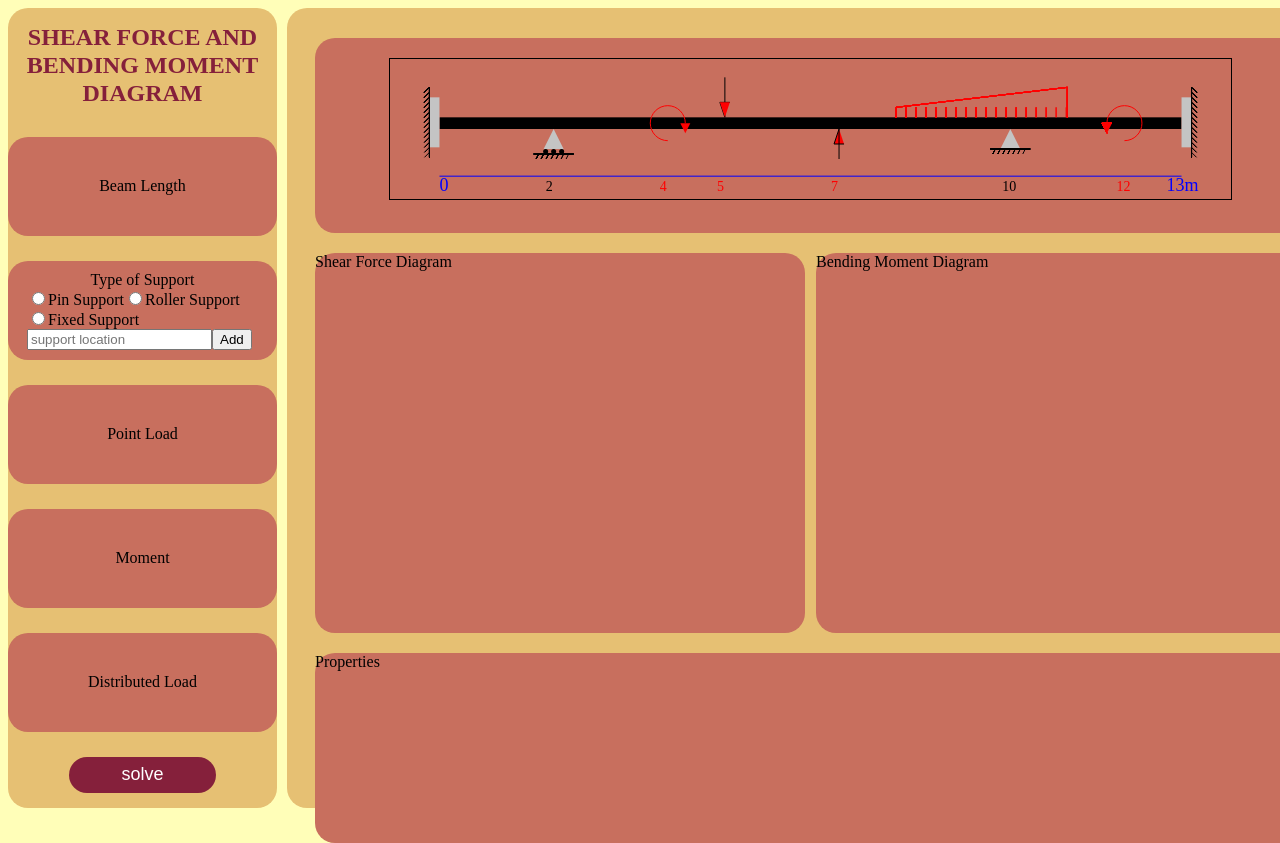
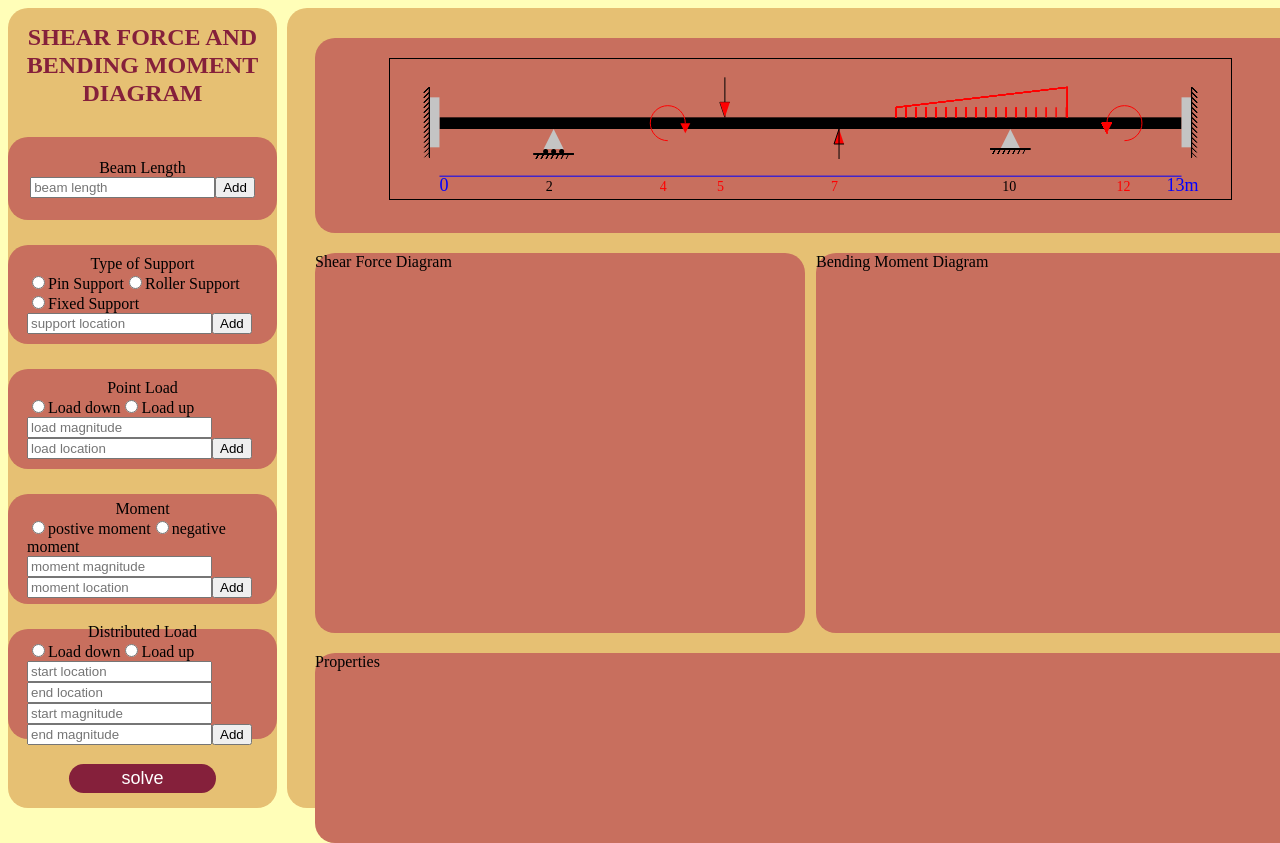
Before and after one commit to jakejosephcs/Beam-Calculator, a React (Create React App) app: page / in a window 1280 px wide. Shown: the top 843 px of the page. Built offline with nearby package versions, Linux system fonts and the light colour scheme.

Commit message:
Finish obtaining input from user

```diff
--- a/src/components/containers/inputContainer/AddButton.js
+++ /dev/null
@@ -1,11 +0,0 @@
-import React from 'react';
-
-const AddButton = () => {
-  return (
-    <>
-      <button class="addBtn">ADD</button>
-    </>
-  );
-};
-
-export default AddButton;
--- a/src/components/containers/inputContainer/BeamLength/BeamLength.js
+++ b/src/components/containers/inputContainer/BeamLength/BeamLength.js
@@ -1,8 +1,29 @@
-import React from 'react';
-import AddButton from '../AddButton';
+import React, { useState } from 'react';
 
 const BeamLength = () => {
-  return <div id="BeamLength">Beam Length</div>;
+  const [beamLength, setBeamLength] = useState();
+
+  const handleInputBeamLengthChange = (e) => {
+    setBeamLength(e.target.value);
+  };
+
+  const handleBeamLengthSubmit = (e) => {
+    e.preventDefault();
+  };
+
+  return (
+    <div id="BeamLength">
+      Beam Length
+      <form onSubmit={handleBeamLengthSubmit}>
+        <input
+          placeholder="beam length"
+          value={beamLength}
+          onChange={handleInputBeamLengthChange}
+        ></input>
+        <button type="submit">Add</button>
+      </form>
+    </div>
+  );
 };
 
 export default BeamLength;
--- a/src/components/containers/inputContainer/DistributedLoad/DistributedLoad.js
+++ b/src/components/containers/inputContainer/DistributedLoad/DistributedLoad.js
@@ -1,7 +1,86 @@
-import React from 'react';
+import React, { useState } from 'react';
 
 const DistributedLoad = () => {
-  return <div id="DistributedLoad">Distributed Load</div>;
+  const [distributedLoad, setDistributedLoad] = useState();
+  const [
+    distributedLoadLocationStart,
+    setDistributedLoadLocationStart,
+  ] = useState();
+  const [
+    distributedLoadMagnitudeStart,
+    setDistributedLoadMagnitudeStart,
+  ] = useState();
+  const [
+    distributedLoadLocationEnd,
+    setDistributedLoadLocationEnd,
+  ] = useState();
+  const [
+    distributedLoadMagnitudeEnd,
+    setDistributedLoadMagnitudeEnd,
+  ] = useState();
+  const [distributedLoadType, setDistributedLoadType] = useState();
+
+  const handleDistributedLoadSubmit = (e) => {
+    e.preventDefault();
+    setDistributedLoad({
+      startLocation: parseInt(distributedLoadLocationStart),
+      endLocation: parseInt(distributedLoadLocationEnd),
+      startMagnitude: parseInt(distributedLoadMagnitudeStart),
+      endMagnitude: parseInt(distributedLoadMagnitudeEnd),
+      type: distributedLoadType,
+    });
+  };
+
+  console.log(distributedLoad);
+
+  return (
+    <div id="DistributedLoad">
+      Distributed Load
+      <form onSubmit={handleDistributedLoadSubmit}>
+        <div>
+          <input
+            type="radio"
+            id="down"
+            name="load"
+            value="down"
+            checked={distributedLoadType === 'down'}
+            onChange={() => setDistributedLoadType('down')}
+          />
+          <label for="down">Load down</label>
+          <input
+            type="radio"
+            id="up"
+            name="load"
+            value="up"
+            checked={distributedLoadType === 'up'}
+            onChange={() => setDistributedLoadType('up')}
+          />
+          <label for="up">Load up</label>
+        </div>
+        <input
+          placeholder="start location"
+          value={distributedLoadLocationStart}
+          onChange={(e) => setDistributedLoadLocationStart(e.target.value)}
+        />
+        <input
+          placeholder="end location"
+          value={distributedLoadLocationEnd}
+          onChange={(e) => setDistributedLoadLocationEnd(e.target.value)}
+        />
+        <input
+          placeholder="start magnitude"
+          value={distributedLoadMagnitudeStart}
+          onChange={(e) => setDistributedLoadMagnitudeStart(e.target.value)}
+        />
+        <input
+          placeholder="end magnitude"
+          value={distributedLoadMagnitudeEnd}
+          onChange={(e) => setDistributedLoadMagnitudeEnd(e.target.value)}
+        />
+        <button type="submit">Add</button>
+      </form>
+    </div>
+  );
 };
 
 export default DistributedLoad;
--- a/src/components/containers/inputContainer/Moment/Moment.js
+++ b/src/components/containers/inputContainer/Moment/Moment.js
@@ -1,7 +1,58 @@
-import React from 'react';
+import React, { useState } from 'react';
 
 const Moment = () => {
-  return <div id="Moment">Moment</div>;
+  const [moment, setMoment] = useState();
+  const [momentLocation, setMomentLocation] = useState();
+  const [momentMagnitude, setMomentMagnitude] = useState();
+  const [momentType, setMomentType] = useState();
+
+  const handleMomentSubmit = (e) => {
+    e.preventDefault();
+    setMoment({
+      directon: momentType,
+      location: parseInt(momentLocation),
+      magnitude: parseInt(momentMagnitude),
+    });
+  };
+
+  return (
+    <div id="Moment">
+      Moment
+      <form onSubmit={handleMomentSubmit}>
+        <div>
+          <input
+            type="radio"
+            id="positive"
+            name="moment"
+            value="positive"
+            checked={momentType === 'positive'}
+            onChange={() => setMomentType('positive')}
+          />
+          <label for="positive">postive moment</label>
+          <input
+            type="radio"
+            id="negative"
+            name="moment"
+            value="negative"
+            checked={momentType === 'negative'}
+            onChange={() => setMomentType('negative')}
+          />
+          <label for="negative">negative moment</label>
+        </div>
+        <input
+          placeholder="moment magnitude"
+          value={momentLocation}
+          onChange={(e) => setMomentLocation(e.target.value)}
+        />
+        <input
+          placeholder="moment location"
+          value={momentMagnitude}
+          onChange={(e) => setMomentMagnitude(e.target.value)}
+        />
+        <button type="submit">Add</button>
+      </form>
+    </div>
+  );
 };
 
 export default Moment;
--- a/src/components/containers/inputContainer/PointLoad/PointLoad.js
+++ b/src/components/containers/inputContainer/PointLoad/PointLoad.js
@@ -1,7 +1,60 @@
-import React from 'react';
+import React, { useState } from 'react';
 
 const PointLoad = () => {
-  return <div id="PointLoad">Point Load</div>;
+  const [pointLoad, setPointLoad] = useState();
+  const [pointLoadLocation, setPointLoadLocation] = useState();
+  const [pointLoadMagnitude, setPointLoadMagnitude] = useState();
+  const [pointLoadType, setPointLoadType] = useState();
+
+  const handlePointLoadSubmit = (e) => {
+    e.preventDefault();
+    setPointLoad({
+      directon: pointLoadType,
+      location: parseInt(pointLoadLocation),
+      magnitude: parseInt(pointLoadMagnitude),
+    });
+  };
+
+  console.log(pointLoad);
+
+  return (
+    <div id="PointLoad">
+      Point Load
+      <form onSubmit={handlePointLoadSubmit}>
+        <div>
+          <input
+            type="radio"
+            id="down"
+            name="load"
+            value="down"
+            checked={pointLoadType === 'down'}
+            onChange={() => setPointLoadType('down')}
+          />
+          <label for="down">Load down</label>
+          <input
+            type="radio"
+            id="up"
+            name="load"
+            value="up"
+            checked={pointLoadType === 'up'}
+            onChange={() => setPointLoadType('up')}
+          />
+          <label for="up">Load up</label>
+        </div>
+        <input
+          placeholder="load magnitude"
+          value={pointLoadLocation}
+          onChange={(e) => setPointLoadLocation(e.target.value)}
+        />
+        <input
+          placeholder="load location"
+          value={pointLoadMagnitude}
+          onChange={(e) => setPointLoadMagnitude(e.target.value)}
+        />
+        <button type="submit">Add</button>
+      </form>
+    </div>
+  );
 };
 
 export default PointLoad;
--- a/src/components/containers/inputContainer/TypeOfSupport/TypeOfSupport.js
+++ b/src/components/containers/inputContainer/TypeOfSupport/TypeOfSupport.js
@@ -10,10 +10,9 @@ const TypeOfSupport = () => {
     setSupports(
       supports.concat({
         type: `${typeOfSupport}`,
-        location: locationOfSupport,
+        location: parseInt(locationOfSupport, 10),
       })
     );
-    console.log(supports);
   };
 
   const handleInputLocationChange = (e) => {
```
